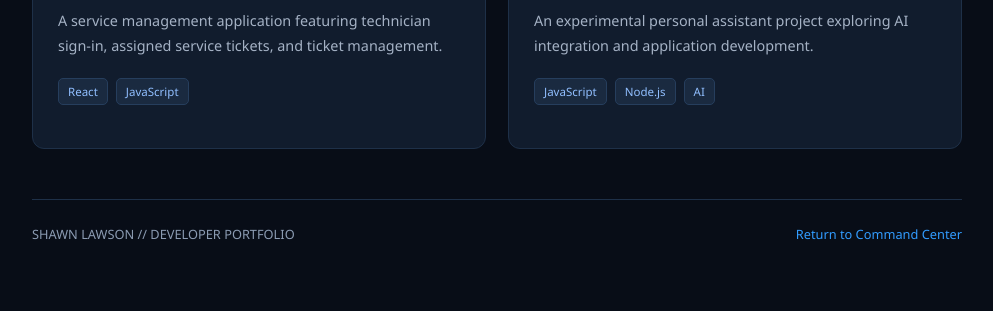
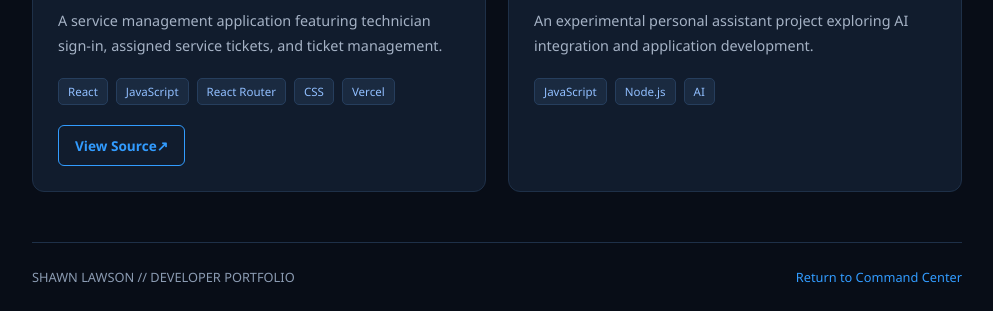
Before and after one commit to Slawson25/slawson25.github.io, a plain HTML site: page projects.html in a window 1280 px wide. Shown: the part 1778-2089 px from the top of the page, without its empty margins (273-1266 px from the left). Before the commit the page ends 2046 px from the top, so only its background shows below. Drawn offline with Linux system fonts and the light colour scheme.

Commit message:
added some actions to the hvac-portal and the view source.

```diff
--- a/projects.html
+++ b/projects.html
@@ -230,6 +230,17 @@
                         <div class="tech-tags">
                             <span>React</span>
                             <span>JavaScript</span>
+                            <span>React Router</span>
+                            <span>CSS</span>
+                            <span>Vercel</span>
+                        </div>
+
+                        <div class="project-actions">
+                            <a href="https://github.com/Slawson25/hvac-portal"
+                            class="project-link"
+                            target="_blank"
+                            rel="noopener noreferrer">
+                            View Source↗</a>
                         </div>
                     </article>
 
```
